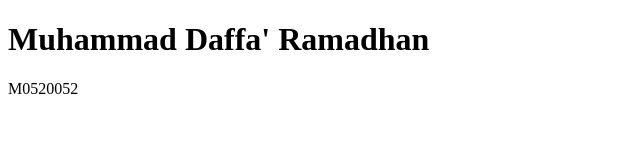
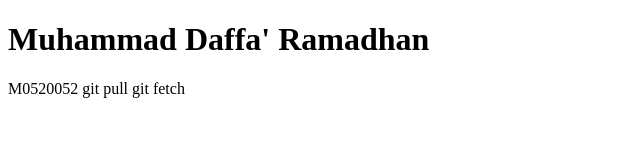
Before and after one commit to MuhDaffa87/Prak11GITRPL, a plain HTML site: page login.html in a window 1280 px wide. Shown: the whole page, without its empty margins (0-640 px from the left). Drawn offline with Linux system fonts and the light colour scheme.

Commit message:
Update login.html

```diff
--- a/login.html
+++ b/login.html
@@ -10,5 +10,7 @@
     <h1>Muhammad Daffa' Ramadhan</h1>
     <p1>M0520052</p1>
 
+    <p2>git pull git fetch</p1>
+
 </body>
 </html>
```
